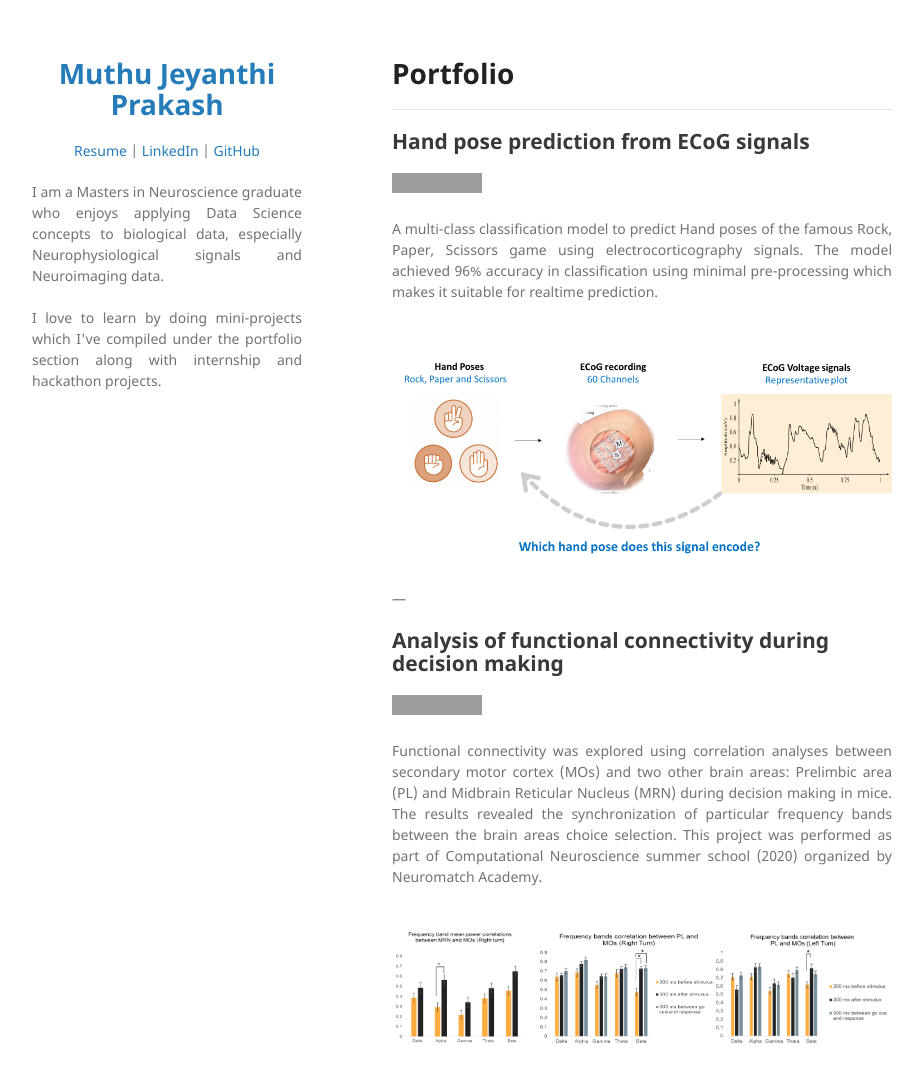
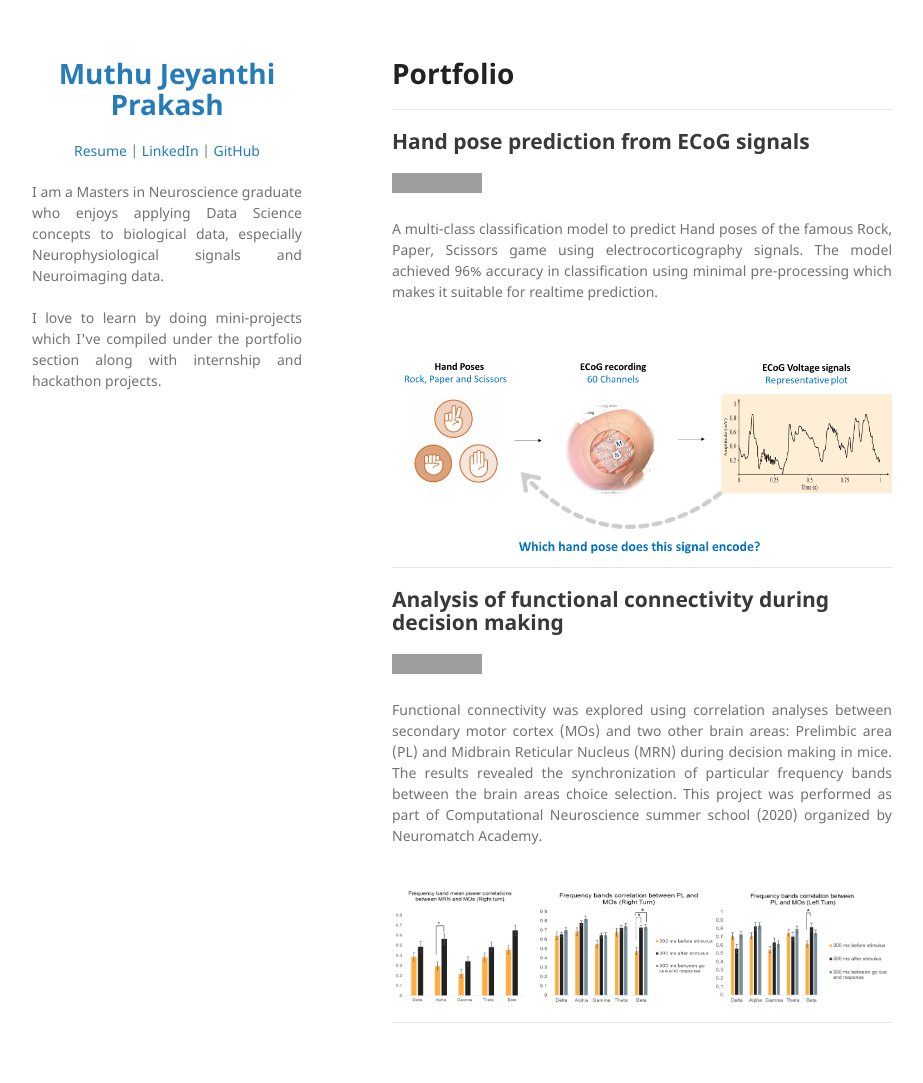
Before and after one commit to Muthu-Jeyanthi/Muthu-Jeyanthi.github.io, a Jekyll site: the page built from index.md, in a window 1280 px wide and 1154 px high. Shown: the top 1083 px of the window, without its empty margins (178-1101 px from the left). Built offline with Jekyll 4.4.1, drawn with Linux system fonts in a browser that asks for light colours; our own code applies the rules of GitHub Pages for plain Markdown files; grey boxes are pictures that could not be loaded.

Commit message:
Update index.md

```diff
--- a/index.md
+++ b/index.md
@@ -7,7 +7,7 @@
 <div style="text-align: justify">A multi-class classification model to predict Hand poses of the famous Rock, Paper, Scissors game using electrocorticography signals. The model achieved 96% accuracy in classification using minimal pre-processing which makes it suitable for realtime prediction.</div>
 <br>
 <center><img src="assets/img/Ecog_image.png"/></center>
-<br>
+
 ---
 ## Analysis of functional connectivity during decision making
 
@@ -16,4 +16,5 @@
 <div style="text-align: justify"> Functional connectivity was explored using correlation analyses between secondary motor cortex (MOs) and two other brain areas: Prelimbic area (PL) and Midbrain Reticular Nucleus (MRN) during decision making in mice. The results revealed the synchronization of particular frequency bands between the brain areas choice selection. This project was performed as part of Computational Neuroscience summer school (2020) organized by Neuromatch Academy.  </div>
 <br>
 <center><img src="assets/img/res.png"/></center>
-<br>
+
+---
```
